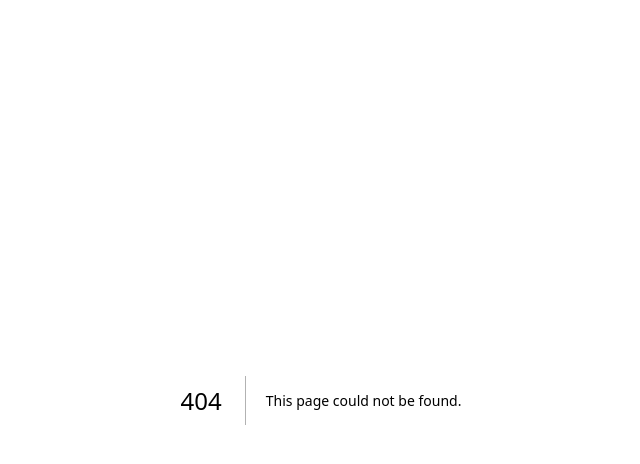
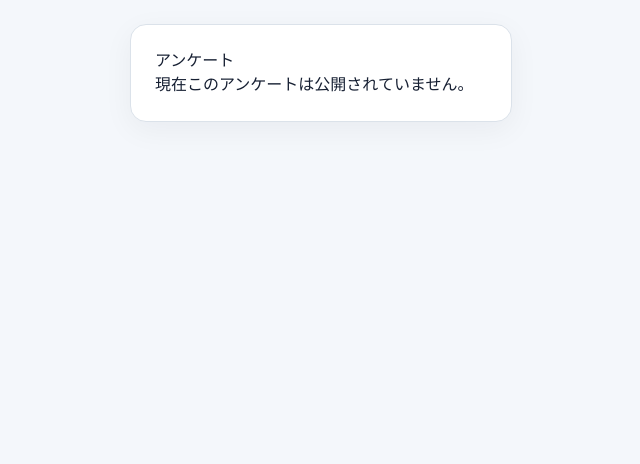
Before and after one commit to hiroyukimaekawa-lang/questionnaire-system-builder, a Next.js app in the folder platform/: page /1 in a window 1280 px wide. Before the commit this address had no page. Shown: the top 464 px of the page, without its empty margins (319-959 px from the left). Built offline with nearby package versions, Linux system fonts and the light colour scheme; no server answers; the database is empty.

Commit message:
feat: expose surveys at root slugs

```diff
--- /dev/null
+++ b/platform/app/[slug]/page.tsx
@@ -0,0 +1,30 @@
+import type { Metadata } from 'next';
+import { getPublicSurvey } from '@/lib/data';
+import { SurveyRenderer } from '@/components/survey/SurveyRenderer';
+
+export const dynamic = 'force-dynamic';
+
+export async function generateMetadata({ params }: { params: Promise<{ slug: string }> }): Promise<Metadata> {
+  const { slug } = await params;
+  const data = await getPublicSurvey(slug);
+  return {
+    title: data ? `${data.survey.name} お客様アンケート` : 'アンケート',
+    robots: { index: false, follow: false },
+  };
+}
+
+export default async function PublicSurvey({ params }: { params: Promise<{ slug: string }> }) {
+  const { slug } = await params;
+  const data = await getPublicSurvey(slug);
+  if (!data) {
+    return (
+      <main className="survey-phone" style={{ padding: 24 }}>
+        <section className="card" style={{ padding: 24 }}>
+          <h1>アンケート</h1>
+          <p>現在このアンケートは公開されていません。</p>
+        </section>
+      </main>
+    );
+  }
+  return <SurveyRenderer name={data.survey.name} slug={slug} version={data.version} />;
+}
```
